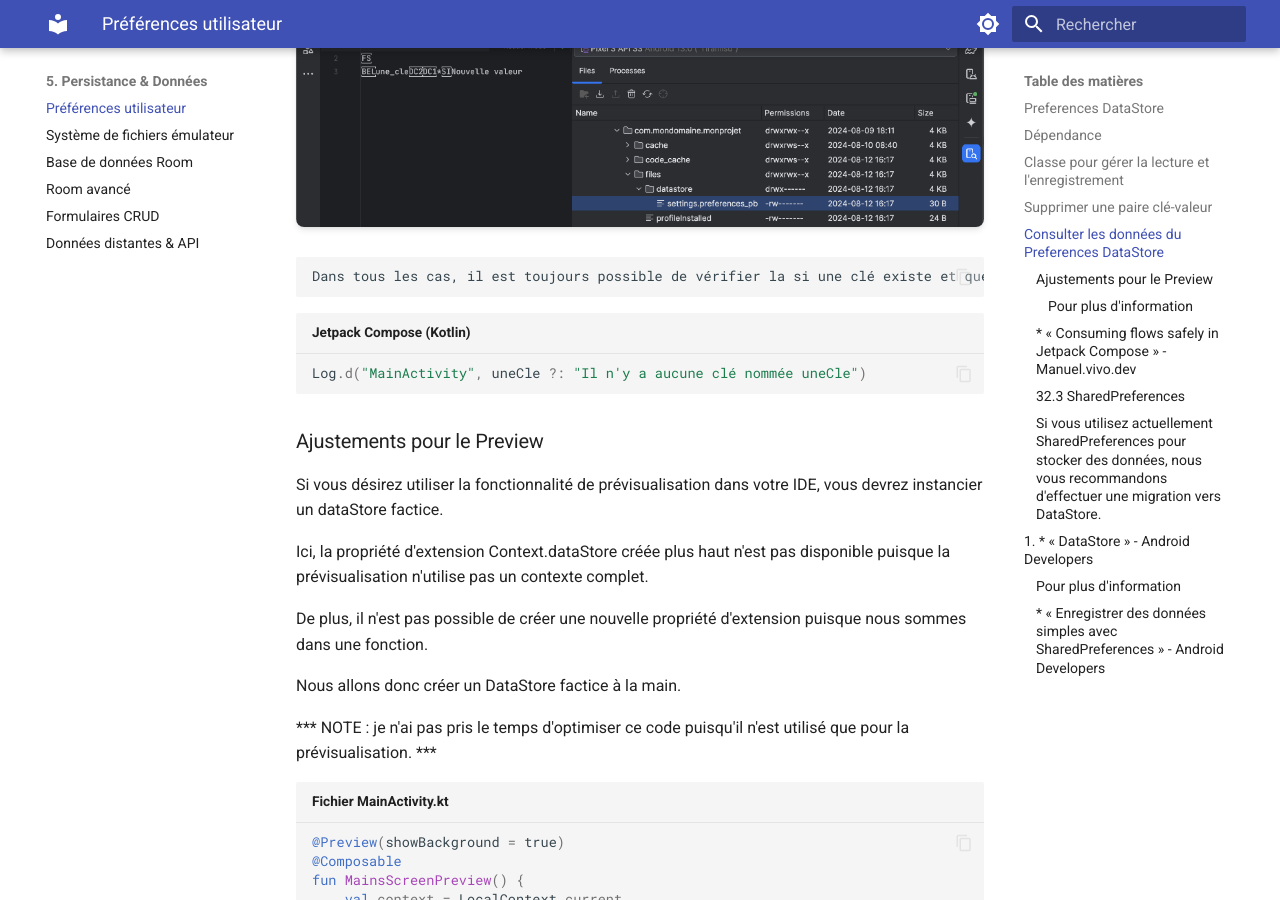
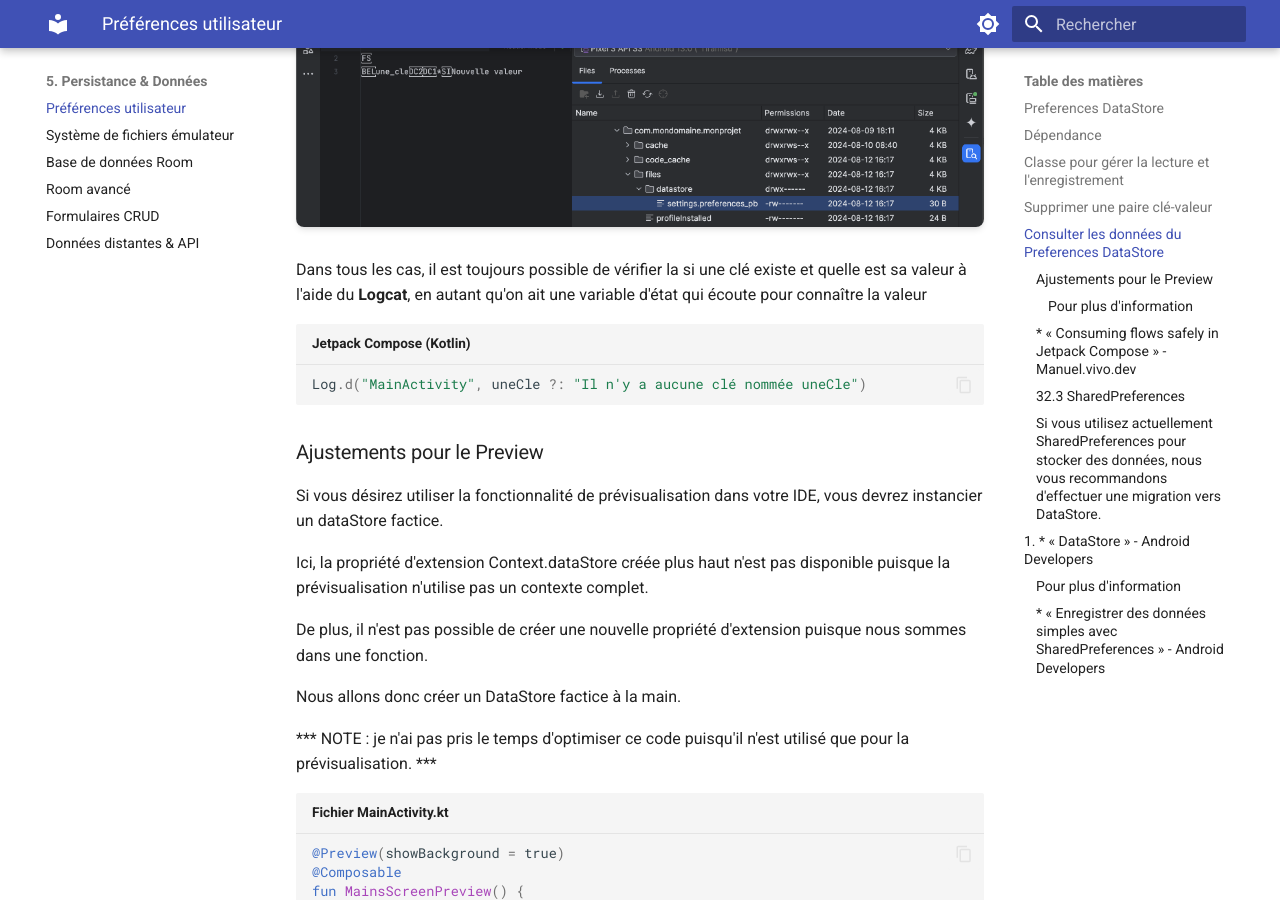
Before and after one commit to Apps-Mobiles-2-Victo/notes_de_cours, an MkDocs documentation site: the page built from docs/05-donnees-persistance/preferences-utilisateur.md, in a window 1280 px wide and 900 px high, scrolled down 5274 px. Built offline with MkDocs 1.6.1 and Material for MkDocs 9.7.7, drawn with Linux system fonts in a browser that asks for light colours; some of the changed text lies outside the part shown.

Commit message:
Fix formatting and clarify DataStore usage in preferences-utilisateur.md

````diff
--- a/docs/05-donnees-persistance/preferences-utilisateur.md
+++ b/docs/05-donnees-persistance/preferences-utilisateur.md
@@ -171,7 +171,7 @@
 
 
 * Pour accéder aux préférences utilisateur stockées dans un conteneur que l'on a choisi de nommer settings, on ajoute une propriété d'extension (extension property) à la classe Context.
-* Le by preferencesDataStore fait beaucoup de travail. C'est lui qui crée le DataStore, gère le fichier, etc.
+* Le `by preferencesDataStore` fait beaucoup de travail. C'est lui qui crée le DataStore, gère le fichier, etc.
 * Puisque la lecture et l'écriture des préférences utilisateur sont asynchrones, il n'est pas possible d'appeler
 directement les méthodes codées dans la classe PreferencesUtilisateur.
 * Pour la lecture, on créera une variable d'état qui écoute en tout temps pour connaître la valeur de la préférence
@@ -231,9 +231,9 @@
 
 ![Illustration](../images/page_122_img_01_1000x347.png)
 
-
-    Dans tous les cas, il est toujours possible de vérifier la si une clé existe et quelle est sa valeur à l'aide du **Logcat**, en autant qu'on ait une variable d'état qui écoute pour connaître la valeur
-
+<div class="grid cards" markdown>
+Dans tous les cas, il est toujours possible de vérifier la si une clé existe et quelle est sa valeur à l'aide du **Logcat**, en autant qu'on ait une variable d'état qui écoute pour connaître la valeur
+</div>
 
 ```kotlin title="Jetpack Compose (Kotlin)"
 Log.d("MainActivity", uneCle ?: "Il n'y a aucune clé nommée uneCle")
````
